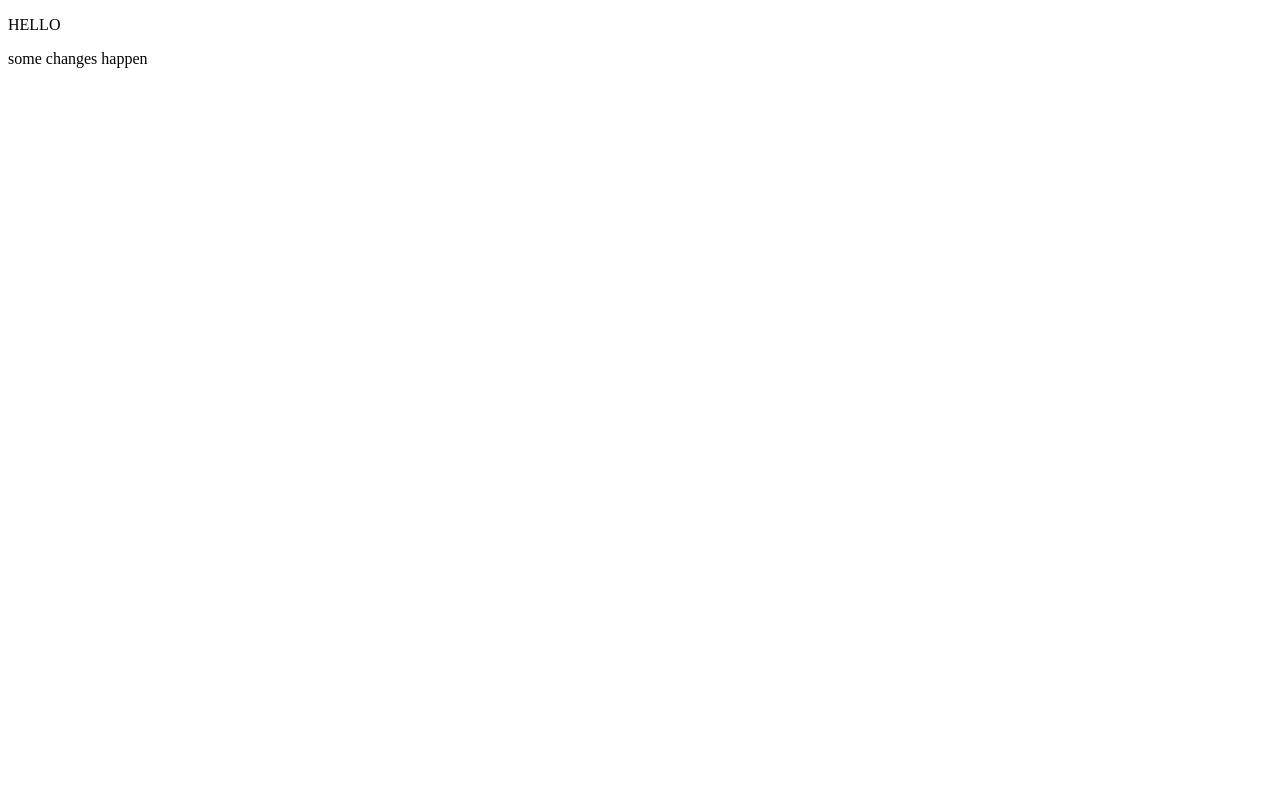
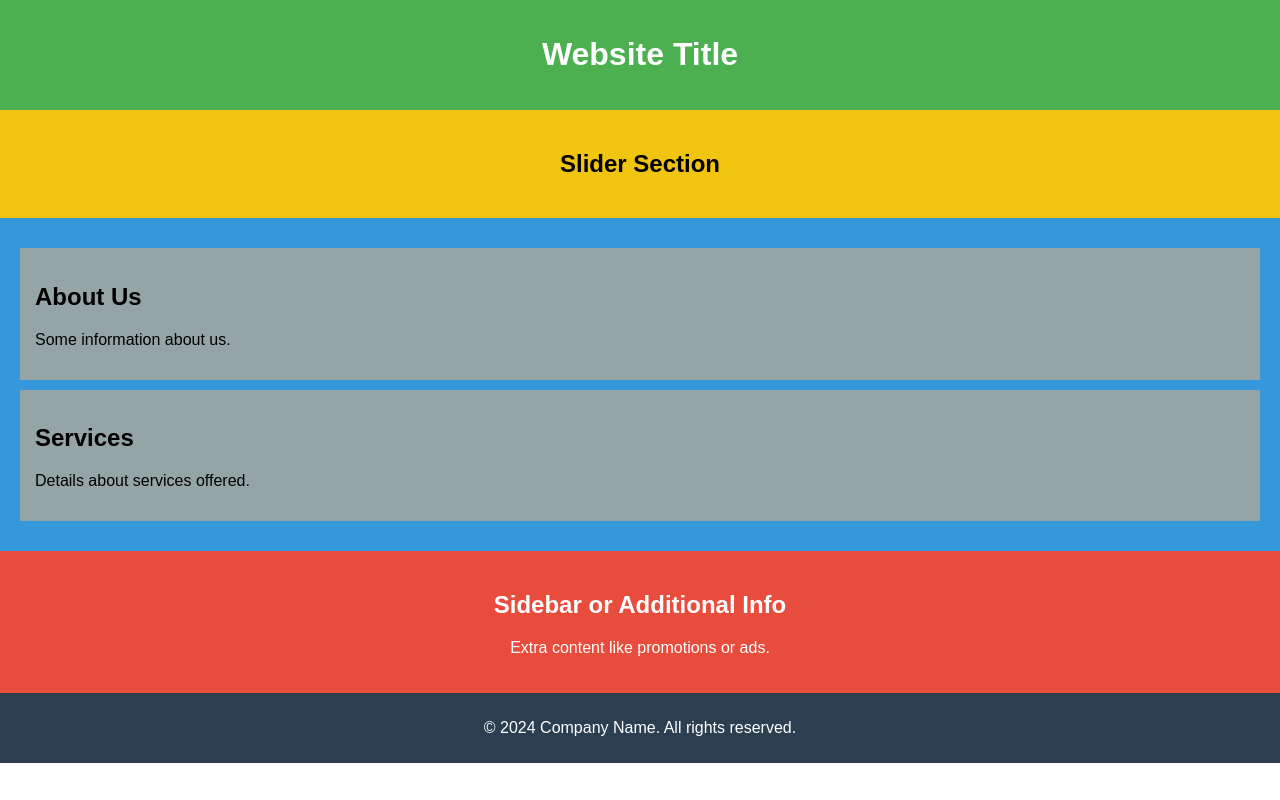
Before and after one commit to titotarek/web-markup-01, a plain HTML site: page index.html in a window 1280 px wide. Drawn offline with Linux system fonts and the light colour scheme.

Commit message:
semantic element
  Semantic Element

```diff
--- /dev/null
+++ b/css/style.css
@@ -0,0 +1,49 @@
+/* General body styles */
+body {
+	margin: 0;
+	font-family: Arial, sans-serif;
+}
+
+/* Background color for header */
+header {
+	background-color: #4caf50; /* Green */
+	color: white;
+	padding: 15px;
+	text-align: center;
+}
+
+/* Background color for the slider section */
+section.slider {
+	background-color: #f1c40f; /* Yellow */
+	padding: 20px;
+	text-align: center;
+}
+
+/* Background color for the main content section */
+main {
+	background-color: #3498db; /* Blue */
+	padding: 20px;
+}
+
+/* Background color for individual sections inside the main */
+main section {
+	margin: 10px 0;
+	padding: 15px;
+	background-color: #95a5a6; /* Gray */
+}
+
+/* Background color for the aside (sidebar) */
+aside {
+	background-color: #e74c3c; /* Red */
+	padding: 20px;
+	text-align: center;
+	color: white;
+}
+
+/* Background color for the footer */
+footer {
+	background-color: #2c3e50; /* Dark Blue */
+	color: white;
+	padding: 10px;
+	text-align: center;
+}
--- a/index.html
+++ b/index.html
@@ -3,10 +3,46 @@
 	<head>
 		<meta charset="UTF-8" />
 		<meta name="viewport" content="width=device-width, initial-scale=1.0" />
-		<title>Document</title>
+		<title>Semantic Elements with Background Colors</title>
+		<link rel="stylesheet" href="./css/style.css" />
+		<link rel="image" href="./img/img.png" type="image/x-icon" />
+
+		<!-- Link to external CSS -->
 	</head>
 	<body>
-		<p>HELLO</p>
-		<p>some changes happen</p>
+		<!-- Header -->
+		<header>
+			<h1>Website Title</h1>
+		</header>
+
+		<!-- Slider Section -->
+		<section class="slider">
+			<h2>Slider Section</h2>
+			<!-- Slider content can go here -->
+		</section>
+
+		<!-- Main Content -->
+		<main>
+			<section class="about">
+				<h2>About Us</h2>
+				<p>Some information about us.</p>
+			</section>
+
+			<section class="services">
+				<h2>Services</h2>
+				<p>Details about services offered.</p>
+			</section>
+		</main>
+
+		<!-- Aside Section (Sidebar or Additional Info) -->
+		<aside>
+			<h2>Sidebar or Additional Info</h2>
+			<p>Extra content like promotions or ads.</p>
+		</aside>
+
+		<!-- Footer -->
+		<footer>
+			<p>&copy; 2024 Company Name. All rights reserved.</p>
+		</footer>
 	</body>
 </html>
```
Also changed, not shown: img/img.png (added), 2 other files.
